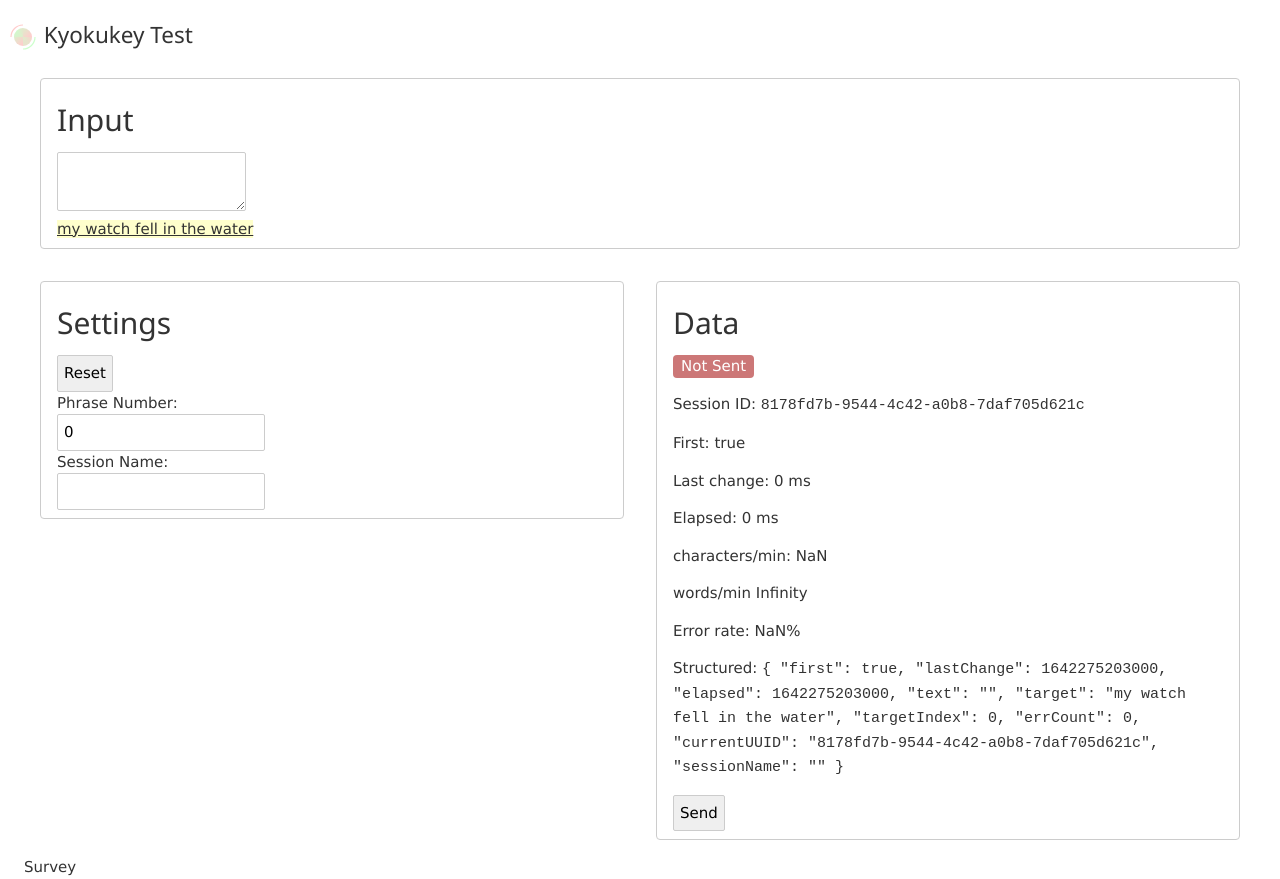
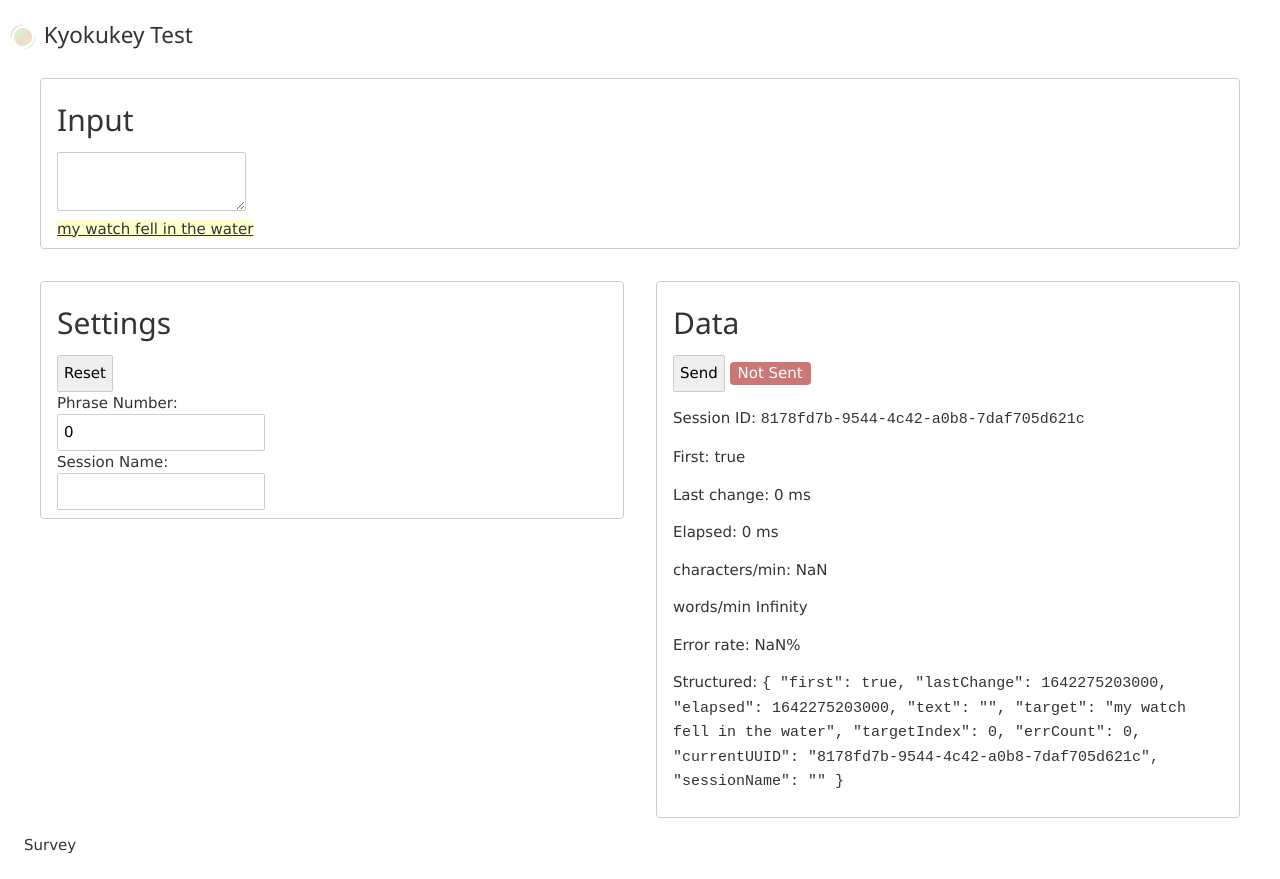
Before and after one commit to nyiyui/kyokukey, a Svelte app: page / in a window 1280 px wide. After the commit the page ends 856 px from the top, so only its background shows below. Built offline with nearby package versions, Linux system fonts and the light colour scheme.

Commit message:
change layout

```diff
--- a/src/Data.svelte
+++ b/src/Data.svelte
@@ -50,6 +50,7 @@
 
 <section>
   <h2>Data</h2>
+  <input type="button" value="Send" on:click={send} />
   {#if sent}
   <span role="status" class="sent-status sent">Sent</span>
   {:else}
@@ -78,5 +79,4 @@
     Structured:
     <code>{JSON.stringify(data, null, 2)}</code>
   </p>
-  <input type="button" value="Send" on:click={send} />
 </section>
```
